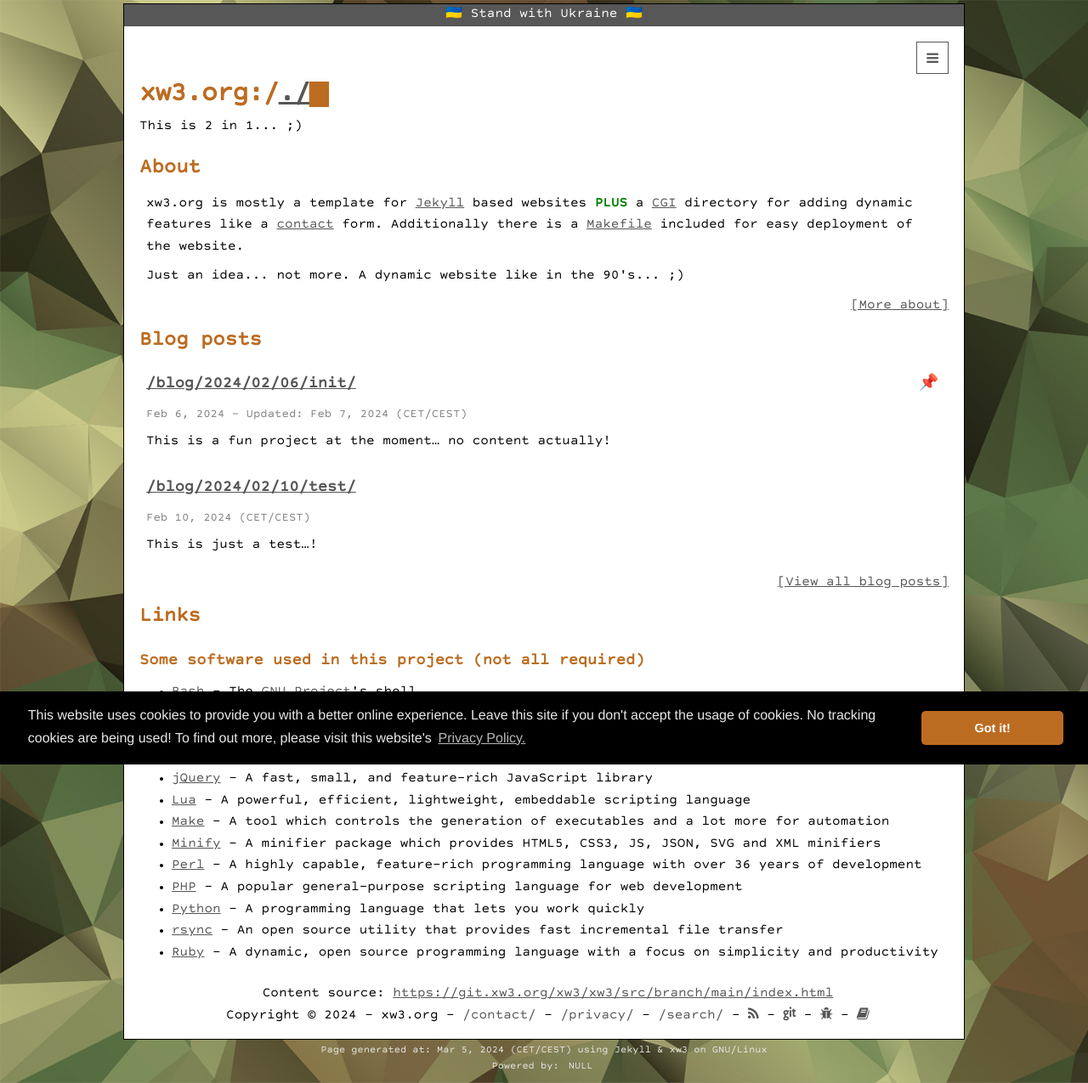
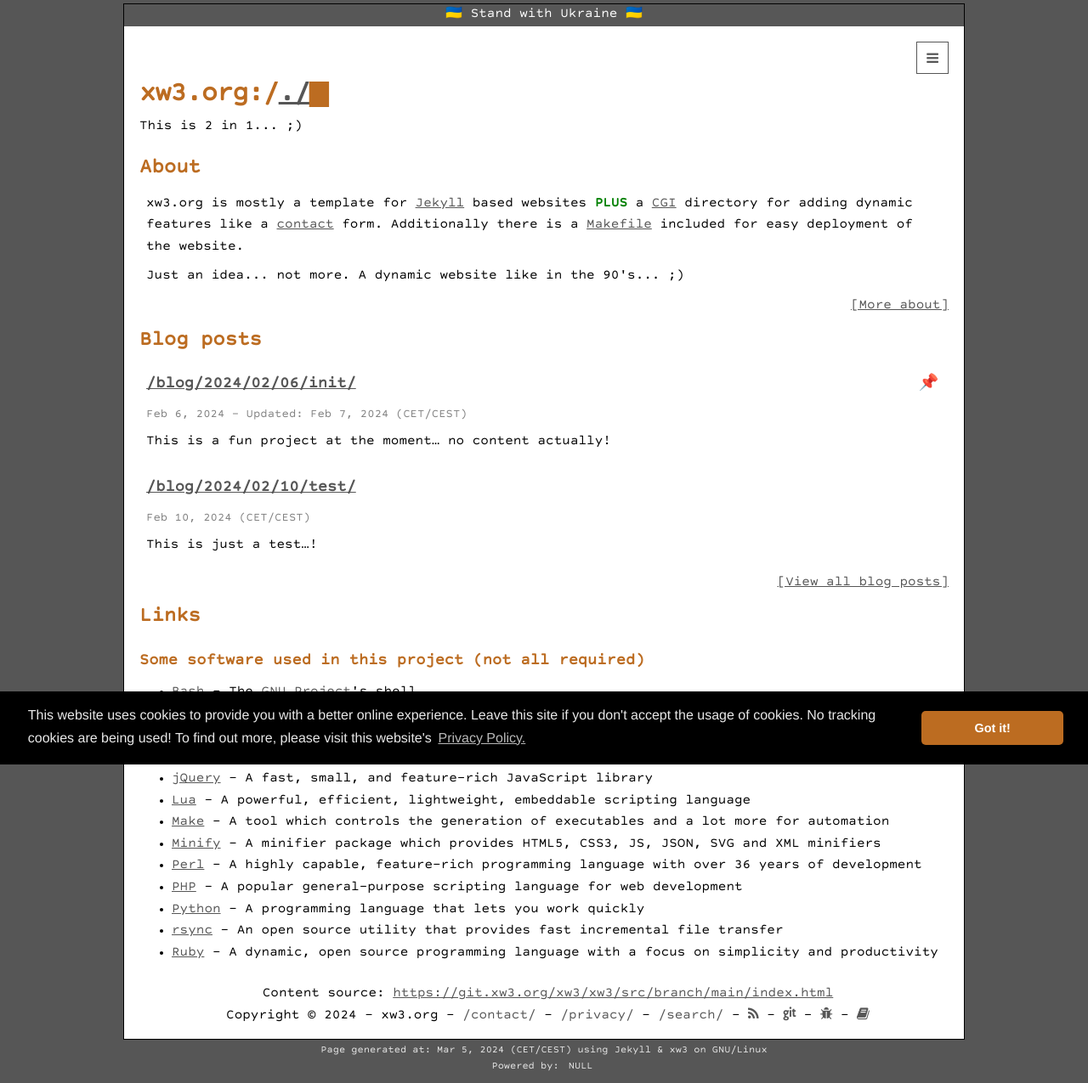
Before and after one commit to hanez/xw3, a Jekyll site: the page built from index.html, in a window 1280 px wide. Shown: the whole page at 85% size. Built offline with Jekyll 4.4.1, drawn with Linux system fonts in a browser that asks for light colours; the list of posts is cut into pages by our own code.

Commit message:
Removed background... It had copyright by the germen army. :|

```diff
--- a/_sass/_base.scss
+++ b/_sass/_base.scss
@@ -20,7 +20,7 @@ dl, dd, ol, ul, figure {
 
 body {
   background-color: $background-color;
-  background-image: url("/images/camouflage.jpg");
+  //background-image: url("/images/camouflage.jpg");
   background-size: cover;
   color: $text-color;
   font-family: $base-font-family;
```
Also changed, not shown: images/camouflage.jpg (deleted).
